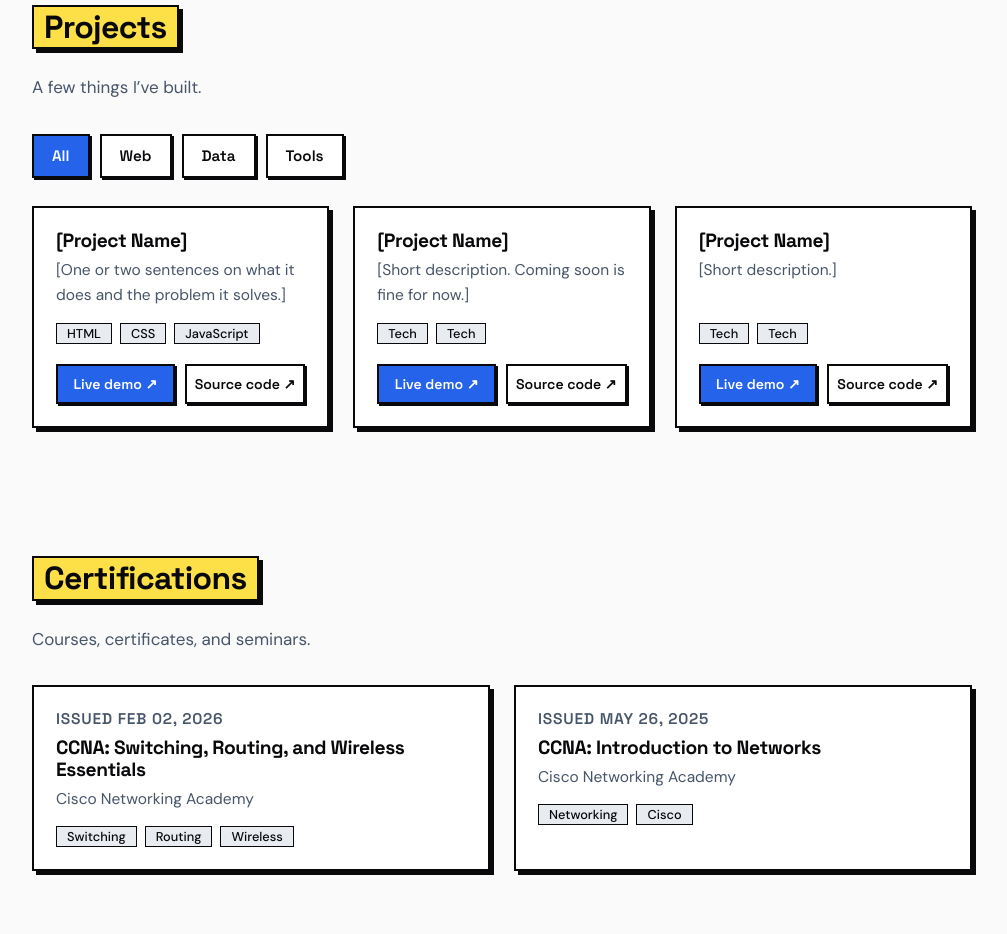
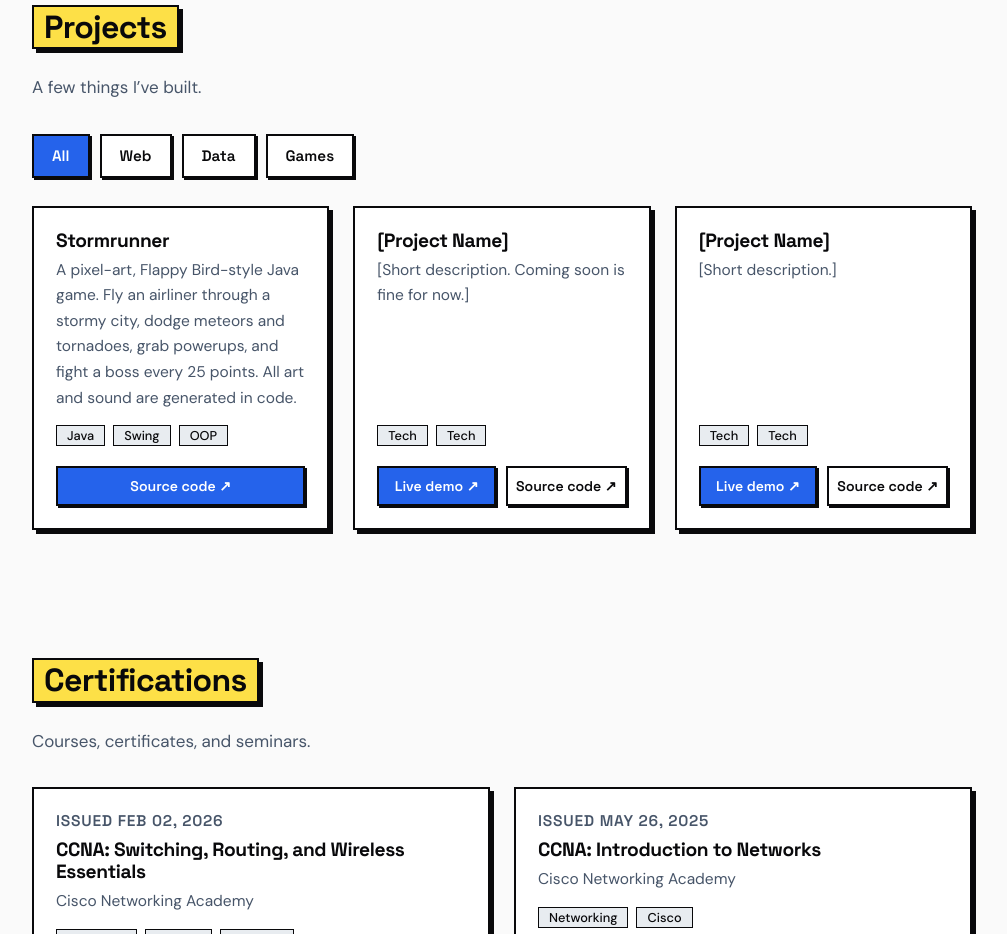
Before and after one commit to zingkeee/Portfolio, a plain HTML site: page index.html in a window 1280 px wide. Shown: the part 1700-2634 px from the top of the page, without its empty margins (138-1145 px from the left). Drawn offline with Linux system fonts and the light colour scheme.

Commit message:
added first project

```diff
--- a/index.html
+++ b/index.html
@@ -304,16 +304,15 @@ button,a{touch-action:manipulation}
         <button class="filter" aria-pressed="true" data-f="all">All</button>
         <button class="filter" aria-pressed="false" data-f="web">Web</button>
         <button class="filter" aria-pressed="false" data-f="data">Data</button>
-        <button class="filter" aria-pressed="false" data-f="tools">Tools</button>
+        <button class="filter" aria-pressed="false" data-f="games">Games</button>
       </div>
       <div class="grid" id="projectGrid">
-        <article class="card reveal" data-cat="web">
-          <h3>[Project Name]</h3>
-          <p>[One or two sentences on what it does and the problem it solves.]</p>
-          <ul class="chips"><li>HTML</li><li>CSS</li><li>JavaScript</li></ul>
+        <article class="card reveal" data-cat="games">
+          <h3>Stormrunner</h3>
+          <p>A pixel-art, Flappy Bird-style Java game. Fly an airliner through a stormy city, dodge meteors and tornadoes, grab powerups, and fight a boss every 25 points. All art and sound are generated in code.</p>
+          <ul class="chips"><li>Java</li><li>Swing</li><li>OOP</li></ul>
           <div class="plinks">
-            <a class="btn btn-primary btn-sm" href="#" target="_blank" rel="noopener">Live demo ↗</a>
-            <a class="btn btn-ghost btn-sm" href="#" target="_blank" rel="noopener">Source code ↗</a>
+            <a class="btn btn-primary btn-sm" href="https://github.com/zingkeee/OOPFinal" target="_blank" rel="noopener">Source code ↗</a>
           </div>
         </article>
         <article class="card reveal" data-cat="data">
@@ -325,7 +324,7 @@ button,a{touch-action:manipulation}
             <a class="btn btn-ghost btn-sm" href="#" target="_blank" rel="noopener">Source code ↗</a>
           </div>
         </article>
-        <article class="card reveal" data-cat="tools">
+        <article class="card reveal" data-cat="web">
           <h3>[Project Name]</h3>
           <p>[Short description.]</p>
           <ul class="chips"><li>Tech</li><li>Tech</li></ul>
```
